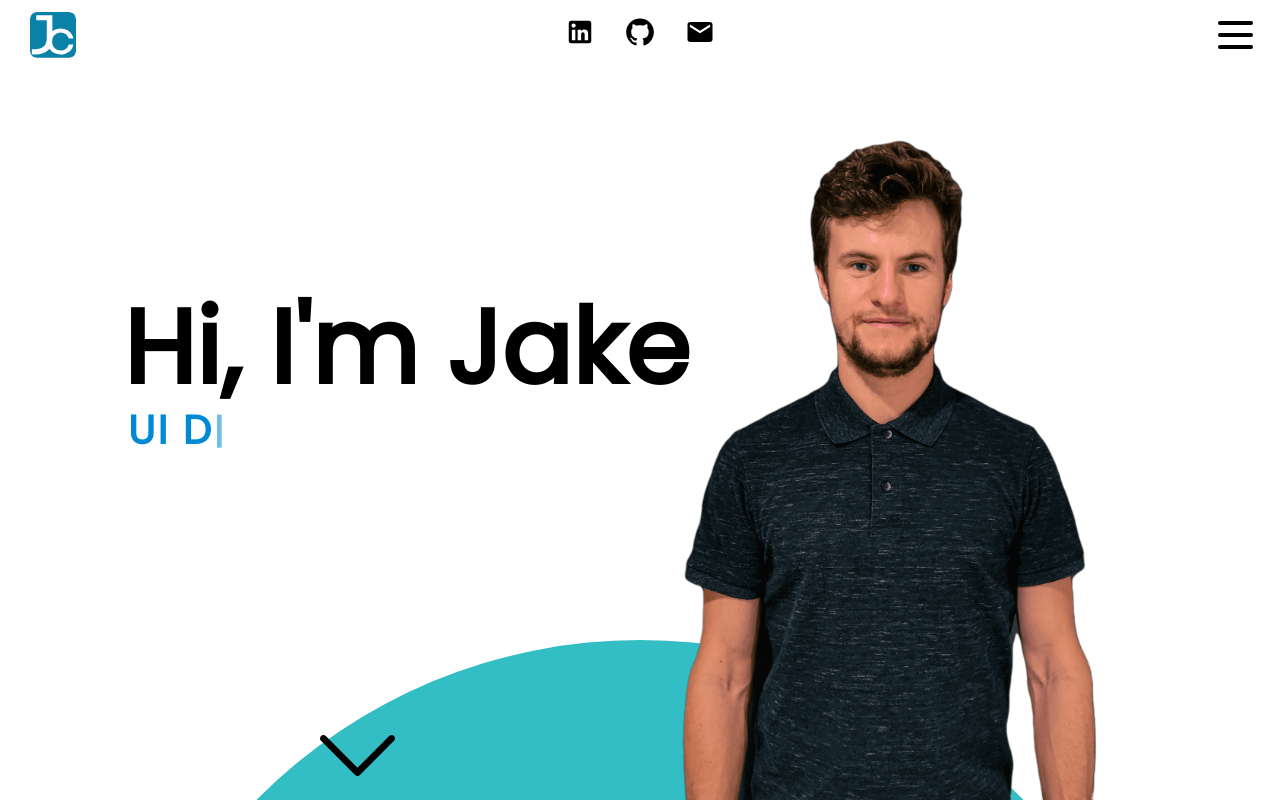
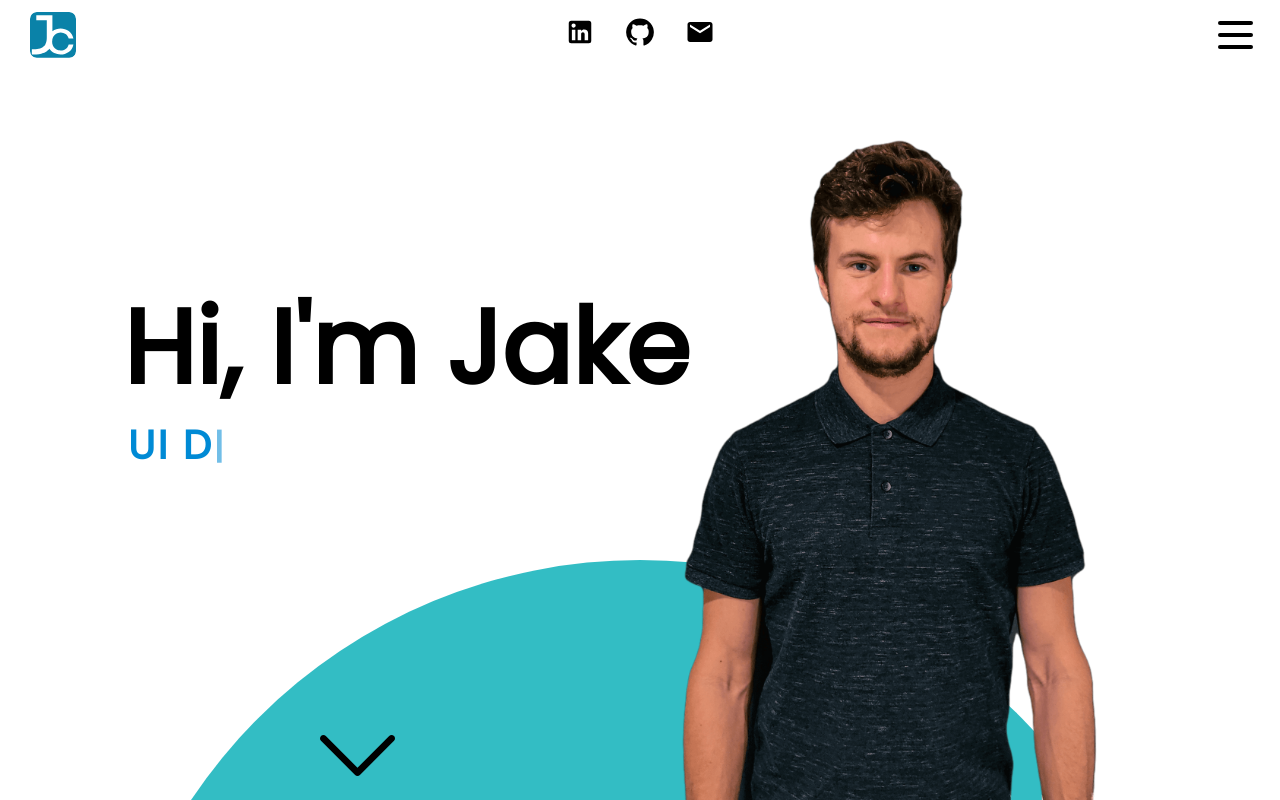
Before and after one commit to jakeclifford/portfolio, a React (Create React App) app: page / in a window 1280 px wide. Built offline with nearby package versions, Linux system fonts and the light colour scheme.

Commit message:
Update Main.scss

```diff
--- a/src/componants/main/Main.scss
+++ b/src/componants/main/Main.scss
@@ -86,14 +86,14 @@
             font-weight: 600;
             font-family: 'Poppins', sans-serif;
             margin-left: -5px;
-            margin-bottom: -25px;
+            margin-bottom: -10px;
 
             @media only screen and (max-width: 1200px) {
                 font-size: 4rem;
             }
 
             @media only screen and (max-width: 400px) {
-                font-size: 3rem;
+                font-size: 2.5rem;
                 margin-bottom: -10px;
             }
         }
@@ -160,7 +160,7 @@
 .bubble {
   background: hsla(183, 94%, 37%, 0.815);
   position: fixed;
-  top: 80vh;
+  top: 70vh;
   display: block;
   width: 135vh;
   height: 135vh;
```
